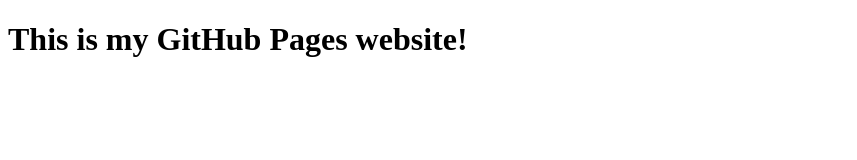
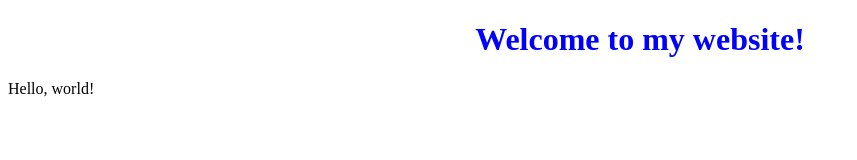
Before and after one commit to CringeLord423/CringeLord423.github.io, a plain HTML site: page index.html in a window 1280 px wide. Shown: the whole page, without its empty margins (0-857 px from the left). Drawn offline with Linux system fonts and the light colour scheme.

Commit message:
changed page

```diff
--- a/index.html
+++ b/index.html
@@ -1,10 +1,12 @@
 <!DOCTYPE html>
 
 <html lang="en">
-    <head>
-        <title>My Site!</title>
-    </head>
-    <body>
-        <h1>This is my GitHub Pages website!</h1>
-    </body>
+	<head>
+		<title>Hello</title>
+		<link rel="stylesheet" href="style.css">
+	</head>
+	<body>
+		<h1>Welcome to my website!</h1>
+		Hello, world!
+	</body>
 </html>
--- /dev/null
+++ b/style.css
@@ -0,0 +1,4 @@
+h1 {
+	text-align: center;
+	color: blue;
+}
```
